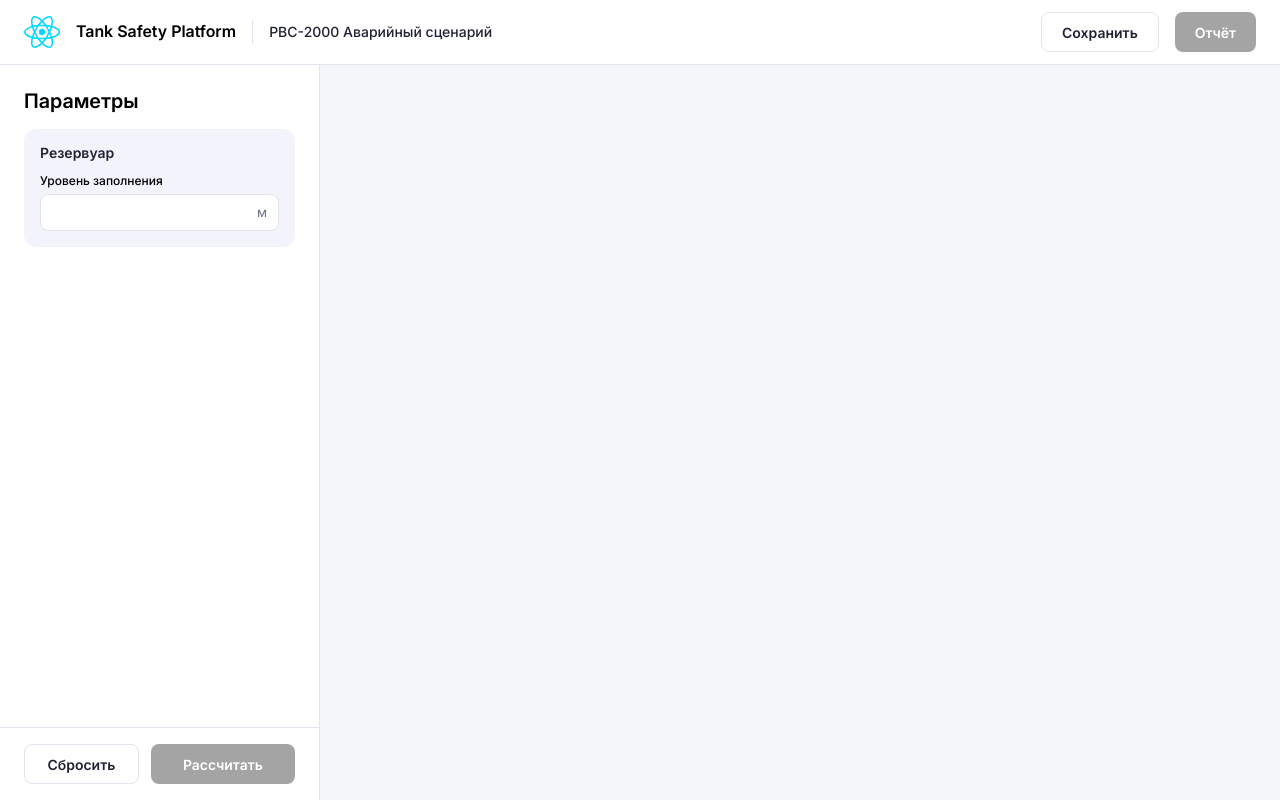
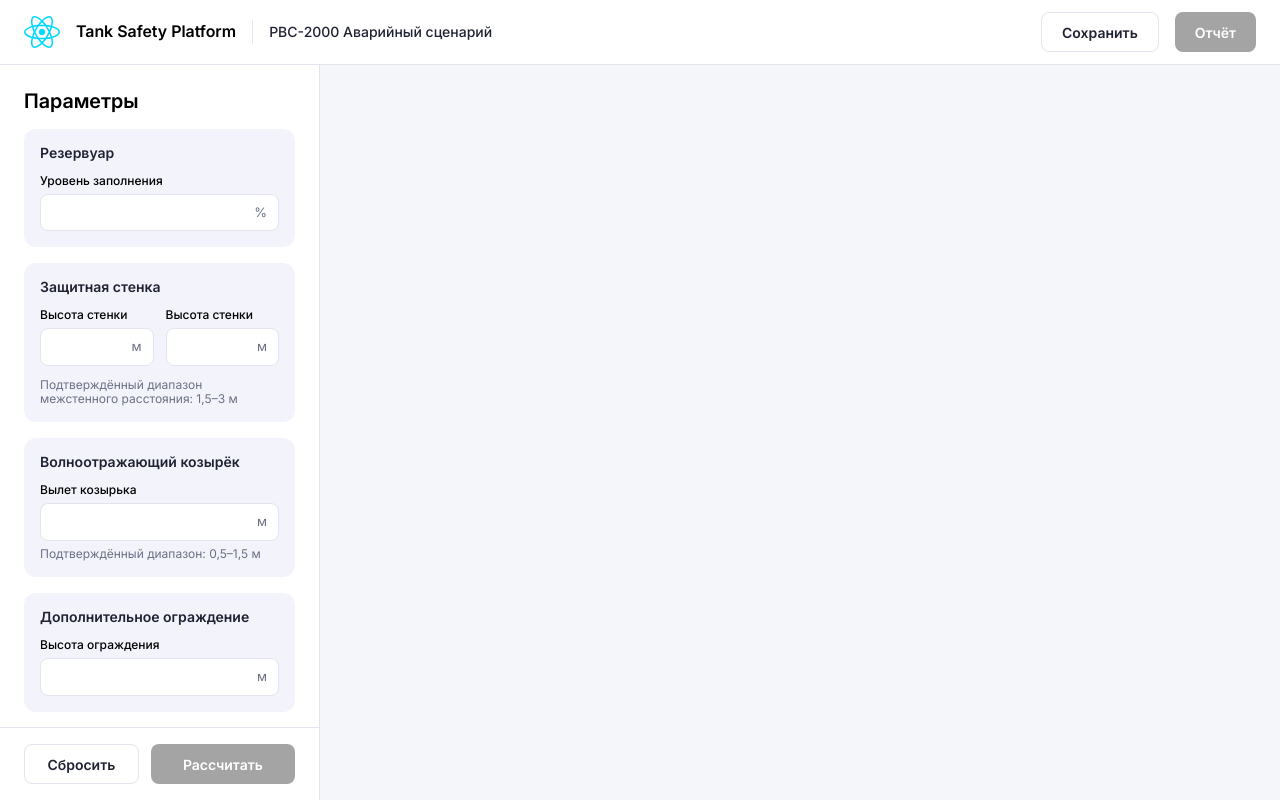
Before and after one commit to safonovartem/Team_13_Our_work, a React (Vite) app in the folder frontend/: page / in a window 1280 px wide. Built offline with nearby package versions, Linux system fonts and the light colour scheme.

Commit message:
partially fill properties panel

```diff
--- a/frontend/src/components/properties-panel/component.tsx
+++ b/frontend/src/components/properties-panel/component.tsx
@@ -1,6 +1,8 @@
+import { MeaningNote } from '../meaning-note/component';
 import { PropertiesFormGroup } from '../properties-form-group/component';
 import { PropertyValueInputField } from '../property-value-input-field/component';
 import { SignedFormField } from '../signed-form-field/component';
+import { TwoColumnLayout } from '../two-column-layout/component';
 import styles from './component.module.css';
 
 export function PropertiesPanel() {
@@ -11,6 +13,35 @@ export function PropertiesPanel() {
         <form action="#" className={styles.propertiesForm} id="properties-form">
           <PropertiesFormGroup title="Резервуар">
             <SignedFormField title="Уровень заполнения">
+              <PropertyValueInputField measurementUnit="%" />
+            </SignedFormField>
+          </PropertiesFormGroup>
+
+          <PropertiesFormGroup title="Защитная стенка">
+            <TwoColumnLayout>
+              <SignedFormField title="Высота стенки">
+                <PropertyValueInputField measurementUnit="м" />
+              </SignedFormField>
+              <SignedFormField title="Высота стенки">
+                <PropertyValueInputField measurementUnit="м" />
+              </SignedFormField>
+            </TwoColumnLayout>
+            <MeaningNote>
+              Подтверждённый диапазон межстенного расстояния: 1,5–3 м
+            </MeaningNote>
+          </PropertiesFormGroup>
+
+          <PropertiesFormGroup title="Волноотражающий козырёк">
+            <SignedFormField
+              title="Вылет козырька"
+              valueNoteMessage="Подтверждённый диапазон: 0,5–1,5 м"
+            >
+              <PropertyValueInputField measurementUnit="м" />
+            </SignedFormField>
+          </PropertiesFormGroup>
+
+          <PropertiesFormGroup title="Дополнительное ограждение">
+            <SignedFormField title="Высота ограждения">
               <PropertyValueInputField measurementUnit="м" />
             </SignedFormField>
           </PropertiesFormGroup>
```
